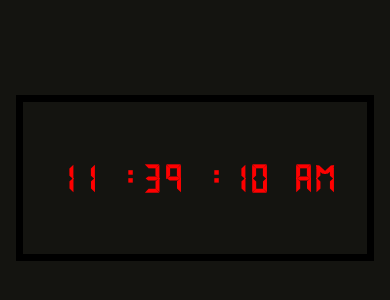
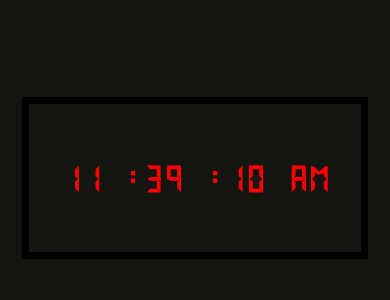
Before and after one commit to faraztariq-402/digital-clock, a plain HTML site: page index.html in a window 390 px wide. Shown: the part 260-560 px from the top of the page. Drawn offline with Linux system fonts and the light colour scheme.

Commit message:
digital clock

```diff
--- a/styles.css
+++ b/styles.css
@@ -45,7 +45,7 @@ p {
 @media screen and (max-width:750px) {
   .fullTime{
     padding: 2rem;
-  font-size: 1.68rem;
+  font-size: 1.6rem;
 
   }
   #amPm{
```
